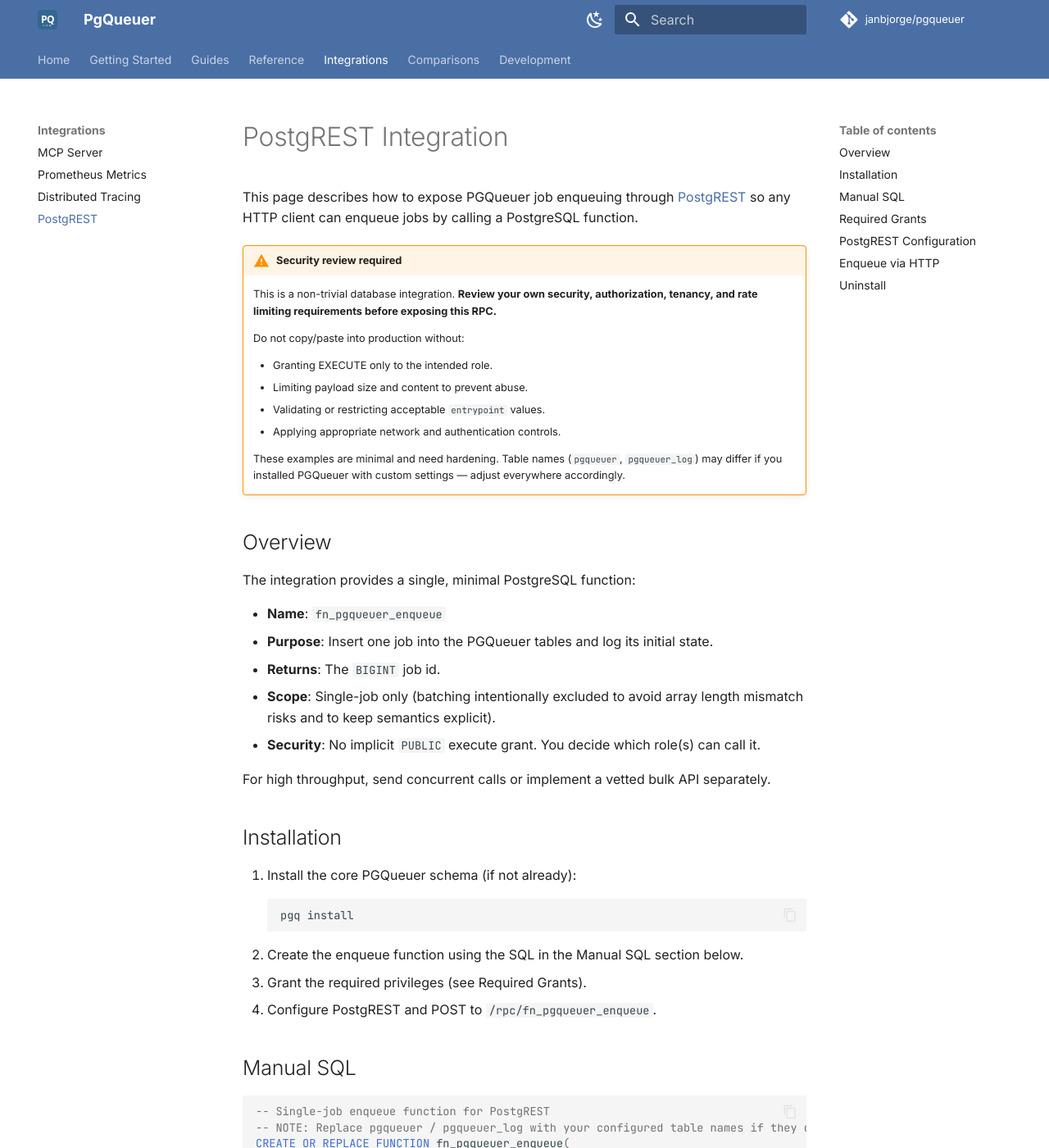
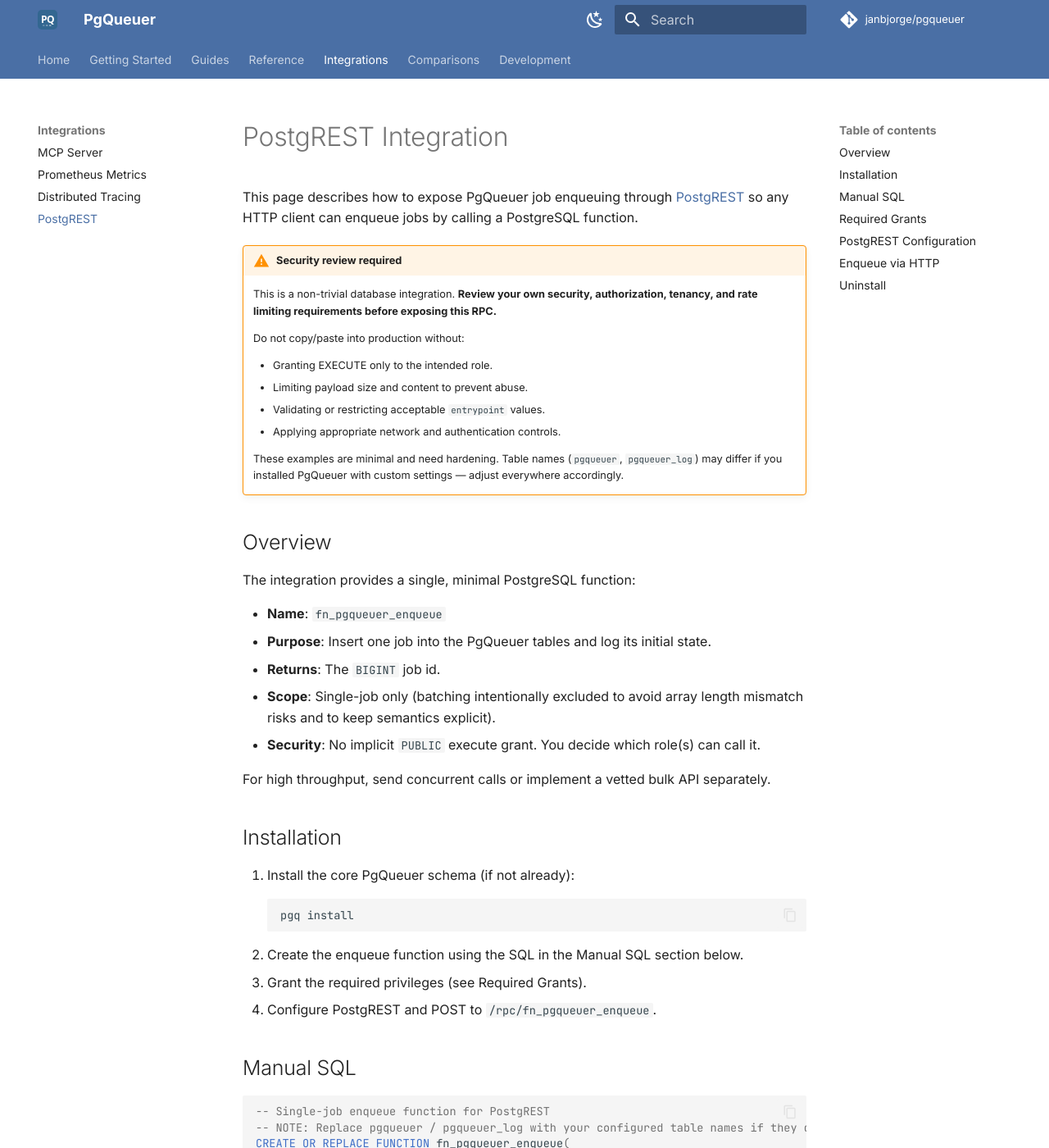
Before and after one commit to janbjorge/pgqueuer, an MkDocs documentation site: the page built from docs/integrations/postgrest.md, in a window 1280 px wide and 1400 px high. Shown: the whole window at 82% size. Built offline with MkDocs 1.6.1 and Material for MkDocs 9.7.7, drawn with Linux system fonts in a browser that asks for light colours; comment, search, counter and statistics services are not loaded.

````diff
--- a/docs/integrations/postgrest.md
+++ b/docs/integrations/postgrest.md
@@ -1,6 +1,6 @@
 # PostgREST Integration
 
-This page describes how to expose PGQueuer job enqueuing through
+This page describes how to expose PgQueuer job enqueuing through
 [PostgREST](https://postgrest.org) so any HTTP client can enqueue jobs by calling a
 PostgreSQL function.
 
@@ -16,7 +16,7 @@ PostgreSQL function.
     - Applying appropriate network and authentication controls.
 
     These examples are minimal and need hardening. Table names (`pgqueuer`,
-    `pgqueuer_log`) may differ if you installed PGQueuer with custom settings — adjust
+    `pgqueuer_log`) may differ if you installed PgQueuer with custom settings — adjust
     everywhere accordingly.
 
 ## Overview
@@ -24,7 +24,7 @@ PostgreSQL function.
 The integration provides a single, minimal PostgreSQL function:
 
 - **Name**: `fn_pgqueuer_enqueue`
-- **Purpose**: Insert one job into the PGQueuer tables and log its initial state.
+- **Purpose**: Insert one job into the PgQueuer tables and log its initial state.
 - **Returns**: The `BIGINT` job id.
 - **Scope**: Single-job only (batching intentionally excluded to avoid array length mismatch
   risks and to keep semantics explicit).
@@ -34,7 +34,7 @@ For high throughput, send concurrent calls or implement a vetted bulk API separa
 
 ## Installation
 
-1. Install the core PGQueuer schema (if not already):
+1. Install the core PgQueuer schema (if not already):
    ```bash
    pgq install
    ```
````
Also changed, not shown: CODE_OF_CONDUCT.md (+2 -2 lines), CONTRIBUTING.md (+4 -4 lines), README.md (+6 -6 lines), docs/development/troubleshooting.md (+3 -3 lines), docs/integrations/prometheus.md (+1 -1 lines), docs/reference/architecture.md (+2 -2 lines), docs/reference/database-setup.md (+2 -2 lines), 8 other files.
